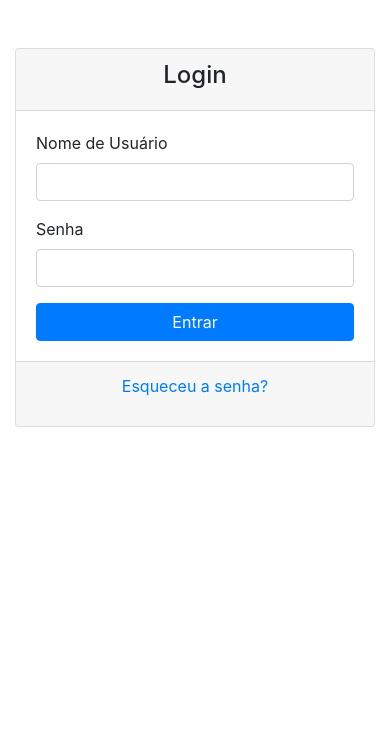
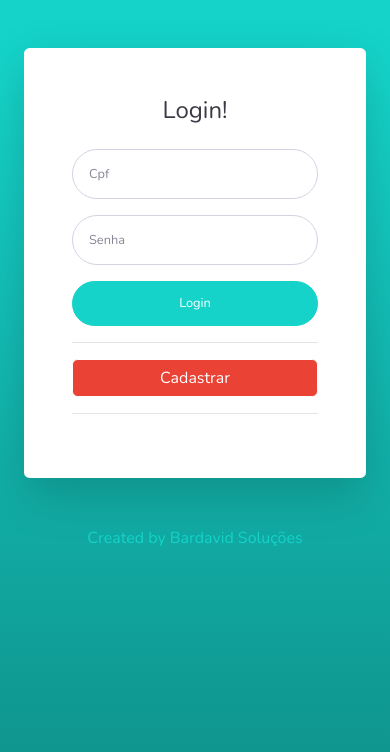
Before and after one commit to gustavobardavid/CarteiraVirtualComJava, a Java web app: template src/main/webapp/WEB-INF/jsp/login/login.jsp in a window 390 px wide. Shown: the top 752 px of the page. Run offline with Tomcat 11, a stand-in JSP engine, Linux system fonts and the light colour scheme; the template is opened without the code that fills it, so the values that code supplies are empty.

Commit message:
Criando telas de cadastro e login

```diff
--- a/src/main/webapp/WEB-INF/jsp/login/login.jsp
+++ b/src/main/webapp/WEB-INF/jsp/login/login.jsp
@@ -1,56 +1,95 @@
-
  <%@ page language="java" contentType="text/html; charset=UTF-8"
     pageEncoding="UTF-8"%>
 
 <%@taglib uri="http://java.sun.com/jsp/jstl/core" prefix="c" %>
 
 <!DOCTYPE html>
-<html lang="en">
+<html lang="pt-br">
+
 <head>
-    <meta charset="UTF-8">
-    <meta name="viewport" content="width=device-width, initial-scale=1.0">
+
+  <meta charset="utf-8">
+  <meta http-equiv="X-UA-Compatible" content="IE=edge">
+  <meta name="viewport" content="width=device-width, initial-scale=1, shrink-to-fit=no">
+  <meta name="description" content="">
+  <meta name="author" content="">
+
+  <title>Login</title>
+
   <!-- Custom fonts for this template-->
   <link href="vendor/fontawesome-free/css/all.min.css" rel="stylesheet" type="text/css">
   <link href="https://fonts.googleapis.com/css?family=Nunito:200,200i,300,300i,400,400i,600,600i,700,700i,800,800i,900,900i" rel="stylesheet">
+
   <!-- Custom styles for this template-->
   <link href="css/sb-admin-2.min.css" rel="stylesheet">
-  <link rel="stylesheet" href="css/print-dashboard.css">
   <link rel="shortcut icon" href="favicon.ico" type="image/x-icon">
 
-    <link rel="stylesheet" href="https://stackpath.bootstrapcdn.com/bootstrap/4.5.2/css/bootstrap.min.css">
-    <title>Login SeuBanco</title>
 </head>
-<body id="page-top">
-<!-- Page Wrapper -->
-  <div id="wrapper">
+
+<body class="bg-gradient-primary">
 
   <div class="container">
-        <div class="row justify-content-center mt-5">
-            <div class="col-md-6">
-                <div class="card">
-                    <div class="card-header">
-                        <h4 class="text-center">Login</h4>
+
+    <!-- Outer Row -->
+    <div class="row justify-content-center">
+
+      <div class="col-xl-10 col-lg-12 col-md-9">
+
+        <div class="card o-hidden border-0 shadow-lg my-5">
+          <div class="card-body p-0">
+            <!-- Nested Row within Card Body -->
+            <div class="row">
+              <div class="col-lg-6 d-none d-lg-block bg-login-image"></div>
+              <div class="col-lg-6">
+                <div class="p-5">
+                  <div class="text-center">
+                    <h1 class="h4 text-gray-900 mb-4">Login!</h1>
                   </div>
-                    <div class="card-body">
-                        <form method="post"  action="<c:url value='login/validausuario'/>">
+                  <form class="user" method="post" action="<c:url value='login/validausuario'/>">
+
                     <div class="form-group">
-                                <label for="username">Nome de Usuário</label>
-                                <input name="usuario.nome" type="text" class="form-control" id="username" name="username" required>
+                      <input name="usuario.cpf" type="email" class="form-control form-control-user" id="exampleInputEmail" aria-describedby="emailHelp" placeholder="Cpf">
                     </div>
                     <div class="form-group">
-                                <label for="password">Senha</label>
-                                <input name="usuario.senha" type="password" class="form-control" id="password" name="password" required>
+                      <input name="usuario.senha" type="password" class="form-control form-control-user" id="exampleInputPassword" placeholder="Senha">
                     </div>
-                            <button type="submit" class="btn btn-primary btn-block">Entrar</button>
+                    <button type="submit" class="btn btn-primary btn-user btn-block">
+                      Login
+                    </button>
+                    <hr>
                   </form>
-                    </div>
-                    <div class="card-footer">
-                        <p class="text-center"><a href="#">Esqueceu a senha?</a></p>
+                    <a href="<c:url value='cadastrarUsuario'/>">
+                      <button class="btn btn-google btn-user btn-block">
+                      	Cadastrar
+                      </button>
+                    </a>
+                  <hr>
+
                 </div>
               </div>
             </div>
           </div>
         </div>
+
       </div>
+
+    </div>
+
+  </div>
+  <div class="d-flex justify-content-center">
+    <a href="https://www.freepik.com/vectors/business">Created by Bardavid Soluções</a>
+  </div>
+
+  <!-- Bootstrap core JavaScript-->
+  <script src="vendor/jquery/jquery.min.js"></script>
+  <script src="vendor/bootstrap/js/bootstrap.bundle.min.js"></script>
+
+  <!-- Core plugin JavaScript-->
+  <script src="vendor/jquery-easing/jquery.easing.min.js"></script>
+
+  <!-- Custom scripts for all pages-->
+  <script src="js/sb-admin-2.min.js"></script>
+
 </body>
+
 </html>
```
Also changed, not shown: src/main/java/br/com/caelum/vraptor/controller/CadastrarUsuarioController.java (added, +15 -0 lines), src/main/webapp/WEB-INF/jsp/cadastrarUsuario/cadastrarUsuario.jsp (added, +87 -0 lines). Lines whose indentation alone changed are shown as unchanged.
